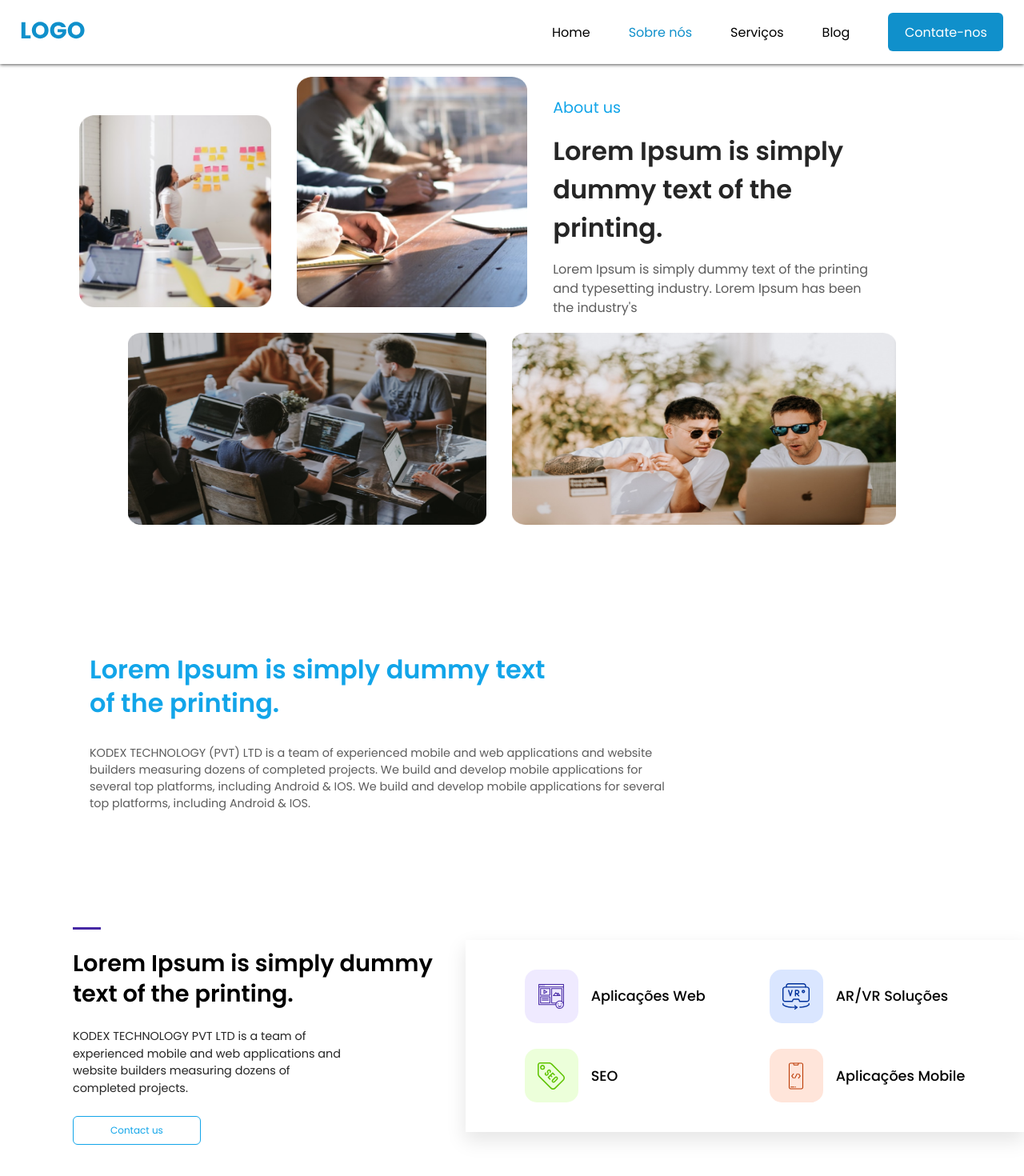
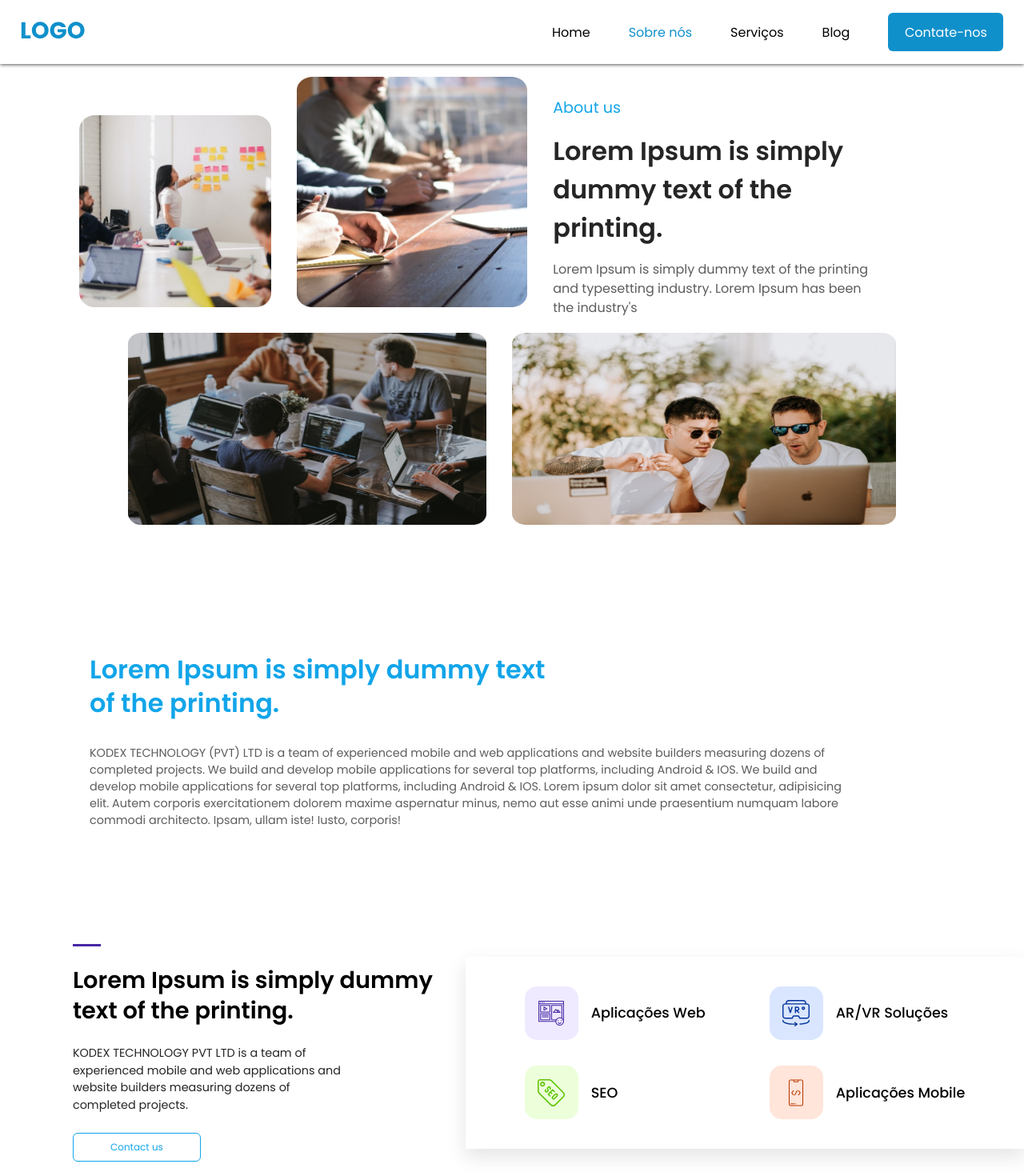
Before and after one commit to fdfborges/agencyweb-react-ts, a React (Vite) app: page /sobre-nos in a window 1280 px wide. Shown: the top 1470 px of the page at 80% size. Built offline with nearby package versions, Linux system fonts and the light colour scheme.

Commit message:
Config ParagraphBloc and BlockContactUs

```diff
--- a/src/components/BlockContactUs/BlockContactUs.module.css
+++ b/src/components/BlockContactUs/BlockContactUs.module.css
@@ -66,6 +66,10 @@
     border-radius: 6px;
     border: solid 1.9px var(--blue-300);
     background-color: var(--white);
+}
+
+.BlockLeft button:hover{
+    background-color: var(--gray-300);
 }
 
 .BlockRight {
--- a/src/components/ParagraphBlock/ParagraphBlock.module.css
+++ b/src/components/ParagraphBlock/ParagraphBlock.module.css
@@ -20,7 +20,7 @@
     color: var(--blue-300);
 }
 .paragraphBlockContainer span{
-    width: 45rem;
+    width: 60rem;
     font-size: 0.90rem;
     font-weight: 400;
     color: var(--gray-500);
--- a/src/components/ParagraphBlock/ParagraphBlock.tsx
+++ b/src/components/ParagraphBlock/ParagraphBlock.tsx
@@ -5,7 +5,7 @@ export function ParagraphBlock() {
         <>
             <div className={styles.paragraphBlockContainer}>
                 <h3>Lorem Ipsum is simply dummy text of the printing. </h3>
-                <span>KODEX TECHNOLOGY (PVT) LTD is a team of experienced mobile and web applications and website builders measuring dozens of completed projects. We build and develop mobile applications for several top platforms, including Android  & IOS. We build and develop mobile applications for several top platforms, including Android  & IOS. </span>
+                <span>KODEX TECHNOLOGY (PVT) LTD is a team of experienced mobile and web applications and website builders measuring dozens of completed projects. We build and develop mobile applications for several top platforms, including Android  & IOS. We build and develop mobile applications for several top platforms, including Android  & IOS. Lorem ipsum dolor sit amet consectetur, adipisicing elit. Autem corporis exercitationem dolorem maxime aspernatur minus, nemo aut esse animi unde praesentium numquam labore commodi architecto. Ipsam, ullam iste! Iusto, corporis! </span>
             </div>
         </>
     )
```
